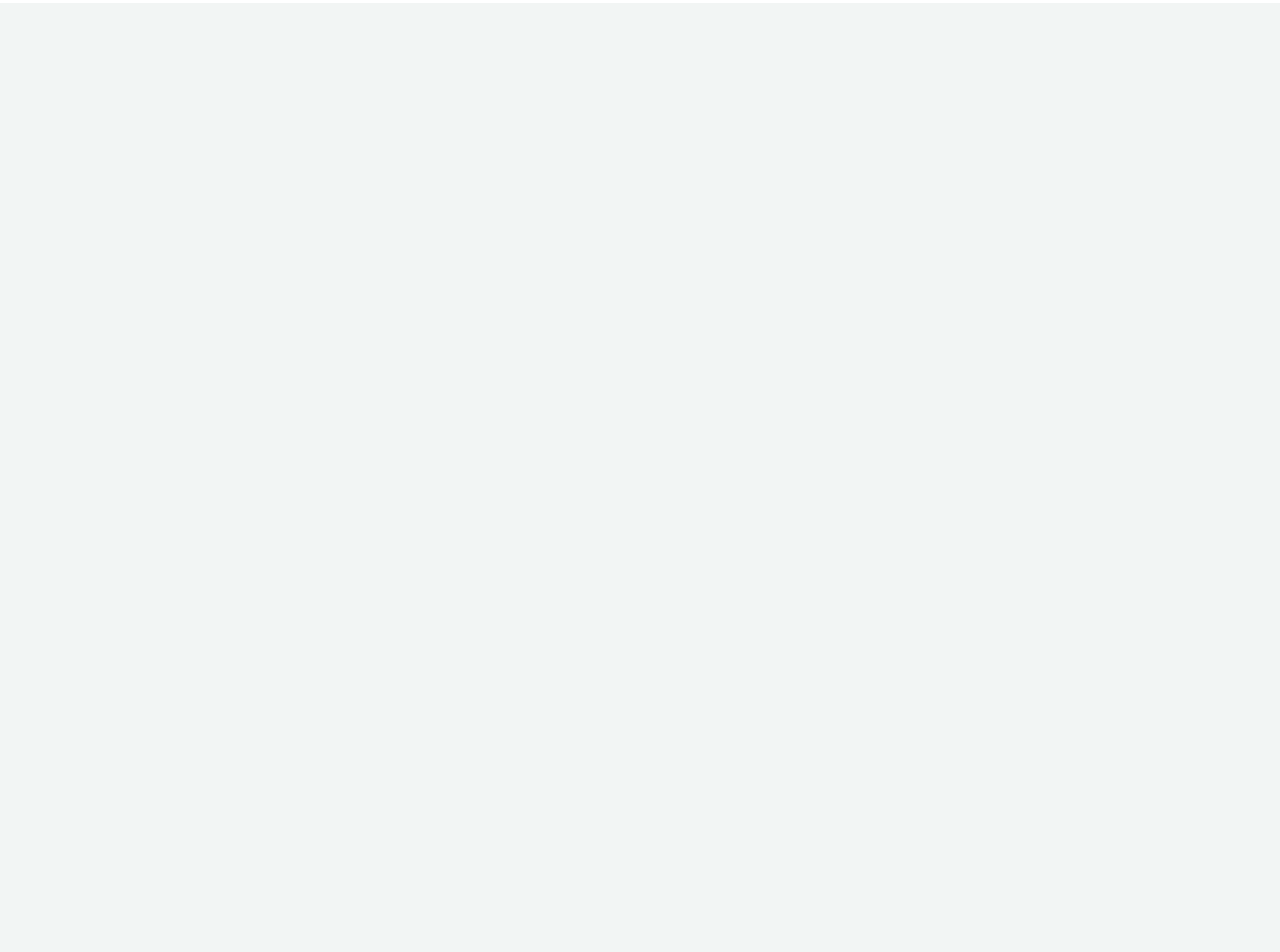
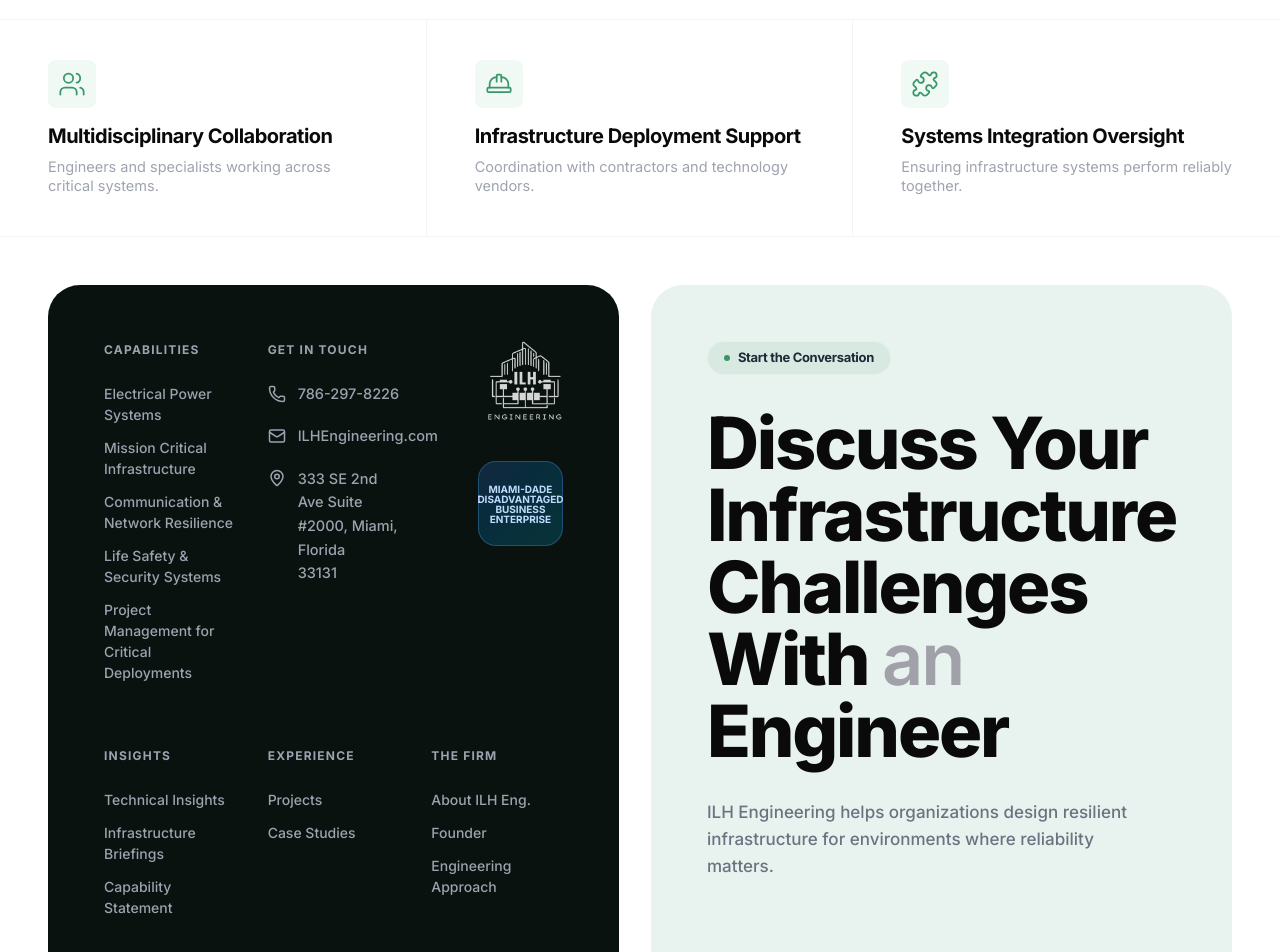
Before and after one commit to Yug210705/ILH_Engineering, a React (Vite) app: page / in a window 1280 px wide. Shown: the part 9680-10632 px from the top of the page. Before the commit the page ends 9683 px from the top, so only its background shows below. Built offline with nearby package versions, Linux system fonts and the light colour scheme.

Commit message:
Initialize massive high-fidelity Footer and Pre-Footer features section

```diff
--- a/src/App.jsx
+++ b/src/App.jsx
@@ -8,10 +8,11 @@ import ProjectExperience from './components/ProjectExperience';
 import Testimonials from './components/Testimonials';
 import Leadership from './components/Leadership';
 import EngineeringNetwork from './components/EngineeringNetwork';
+import Footer from './components/Footer';
 
 function App() {
   return (
-    <div className="min-h-screen bg-white w-full overflow-x-hidden pt-4 pb-20 text-[#0a0a0a]">
+    <div className="min-h-screen bg-white w-full overflow-x-hidden pt-4 pb-0 text-[#0a0a0a]">
       <Navbar />
       <Hero />
       <Experience />
@@ -22,6 +23,7 @@ function App() {
       <Testimonials />
       <Leadership />
       <EngineeringNetwork />
+      <Footer />
     </div>
   );
 }
--- /dev/null
+++ b/src/components/Footer.jsx
@@ -0,0 +1,165 @@
+import { Users, HardHat, Puzzle, Phone, Mail, MapPin, Twitter, Linkedin, Facebook, Instagram } from 'lucide-react';
+import { motion } from 'framer-motion';
+
+export default function Footer() {
+  const features = [
+    {
+      Icon: Users,
+      title: "Multidisciplinary Collaboration",
+      desc: "Engineers and specialists working across critical systems."
+    },
+    {
+      Icon: HardHat,
+      title: "Infrastructure Deployment Support",
+      desc: "Coordination with contractors and technology vendors."
+    },
+    {
+      Icon: Puzzle,
+      title: "Systems Integration Oversight",
+      desc: "Ensuring infrastructure systems perform reliably together."
+    }
+  ];
+
+  return (
+    <footer className="w-full bg-white pt-24">
+      {/* Top Features Row */}
+      <div className="w-full border-y border-gray-100 mb-12">
+        <div className="max-w-[1600px] mx-auto grid grid-cols-1 md:grid-cols-3 divide-y md:divide-y-0 md:divide-x divide-gray-100">
+          {features.map((f, i) => (
+            <div key={i} className="px-8 lg:px-12 py-10 flex flex-col items-start gap-4">
+              <div className="p-2.5 rounded-lg bg-[#f0f9f4]">
+                <f.Icon className="w-7 h-7 text-brand-green" strokeWidth={1.5} />
+              </div>
+              <div>
+                <h3 className="text-[20px] font-bold text-[#0a0a0a] leading-tight mb-2 tracking-tight">{f.title}</h3>
+                <p className="text-[#9ea3af] text-[14.5px] leading-snug">{f.desc}</p>
+              </div>
+            </div>
+          ))}
+        </div>
+      </div>
+
+      {/* Main Footer Content */}
+      <div className="max-w-[1600px] mx-auto px-6 lg:px-12 pb-20">
+        <div className="flex flex-col xl:flex-row gap-8 items-stretch">
+
+          {/* Left Dark Card */}
+          <div className="flex-[1.4] bg-[#0a120f] rounded-[32px] p-10 lg:p-14 text-white flex flex-col justify-between">
+            <div className="grid grid-cols-1 md:grid-cols-2 lg:grid-cols-3 gap-y-12 gap-x-8">
+              {/* Capabilities */}
+              <div className="flex flex-col gap-6">
+                <h4 className="text-[12px] font-bold uppercase tracking-widest text-[#9ca3af]">Capabilities</h4>
+                <ul className="flex flex-col gap-3 text-[14px] text-[#9ca3af] font-medium transition-colors">
+                  <li className="hover:text-white cursor-pointer">Electrical Power Systems</li>
+                  <li className="hover:text-white cursor-pointer">Mission Critical Infrastructure</li>
+                  <li className="hover:text-white cursor-pointer">Communication & Network Resilience</li>
+                  <li className="hover:text-white cursor-pointer">Life Safety & Security Systems</li>
+                  <li className="hover:text-white cursor-pointer">Project Management for Critical Deployments</li>
+                </ul>
+              </div>
+
+              {/* Get in Touch */}
+              <div className="flex flex-col gap-6 order-last lg:order-none">
+                <h4 className="text-[12px] font-bold uppercase tracking-widest text-[#9ca3af]">Get in Touch</h4>
+                <ul className="flex flex-col gap-5 text-[14.5px] text-[#9ca3af] font-medium">
+                  <li className="flex items-start gap-3">
+                    <Phone size={18} className="shrink-0 mt-0.5" />
+                    786-297-8226
+                  </li>
+                  <li className="flex items-start gap-3">
+                    <Mail size={18} className="shrink-0 mt-0.5" />
+                    ILHEngineering.com
+                  </li>
+                  <li className="flex items-start gap-3 leading-relaxed">
+                    <MapPin size={18} className="shrink-0 mt-0.5" />
+                    <span>333 SE 2nd Ave Suite<br/>#2000, Miami, Florida<br/>33131</span>
+                  </li>
+                </ul>
+              </div>
+
+              {/* Logo / Badge */}
+              <div className="flex flex-col items-start lg:items-end gap-10">
+                <div className="flex flex-col items-center">
+                   {/* Simplified Logo SVG representation */}
+                   <div className="flex flex-col items-center gap-2">
+                     <img src="/ilh-logo-hd.png" alt="ILH" className="h-[80px] w-auto brightness-0 invert opacity-90" />
+                   </div>
+                </div>
+                {/* Secondary Badge Mockup */}
+                <div className="w-[85px] h-[85px] p-2 bg-gradient-to-br from-blue-500/20 to-cyan-500/20 rounded-[18px] border border-blue-400/30 flex items-center justify-center text-[10px] text-blue-200 font-bold text-center leading-none">
+                  MIAMI-DADE DISADVANTAGED BUSINESS ENTERPRISE
+                </div>
+              </div>
+
+              {/* Insights */}
+              <div className="flex flex-col gap-6 pt-4">
+                <h4 className="text-[12px] font-bold uppercase tracking-widest text-[#9ca3af]">Insights</h4>
+                <ul className="flex flex-col gap-3 text-[14px] text-[#9ca3af] font-medium">
+                  <li className="hover:text-white cursor-pointer">Technical Insights</li>
+                  <li className="hover:text-white cursor-pointer">Infrastructure Briefings</li>
+                  <li className="hover:text-white cursor-pointer">Capability Statement</li>
+                </ul>
+              </div>
+
+              {/* Experience */}
+              <div className="flex flex-col gap-6 pt-4">
+                <h4 className="text-[12px] font-bold uppercase tracking-widest text-[#9ca3af]">Experience</h4>
+                <ul className="flex flex-col gap-3 text-[14px] text-[#9ca3af] font-medium">
+                  <li className="hover:text-white cursor-pointer">Projects</li>
+                  <li className="hover:text-white cursor-pointer">Case Studies</li>
+                </ul>
+              </div>
+
+              {/* The Firm */}
+              <div className="flex flex-col gap-6 pt-4">
+                <h4 className="text-[12px] font-bold uppercase tracking-widest text-[#9ca3af]">The Firm</h4>
+                <ul className="flex flex-col gap-3 text-[14px] text-[#9ca3af] font-medium">
+                  <li className="hover:text-white cursor-pointer">About ILH Eng.</li>
+                  <li className="hover:text-white cursor-pointer">Founder</li>
+                  <li className="hover:text-white cursor-pointer">Engineering Approach</li>
+                </ul>
+              </div>
+            </div>
+
+            {/* Bottom Section */}
+            <div className="pt-10 border-t border-dashed border-white/20 mt-16 flex flex-col md:flex-row items-center justify-between gap-8">
+              <span className="text-[#64748b] text-[13px] font-[500]">© 2026 ILH Engineering. All rights reserved.</span>
+              <div className="flex items-center gap-7">
+                <Twitter className="w-[18px] h-[18px] text-white/40 hover:text-white cursor-pointer transition-colors" />
+                <Linkedin className="w-[18px] h-[18px] text-white/40 hover:text-white cursor-pointer transition-colors" />
+                <Facebook className="w-[18px] h-[18px] text-white/40 hover:text-white cursor-pointer transition-colors" />
+                <Instagram className="w-[18px] h-[18px] text-white/40 hover:text-white cursor-pointer transition-colors" />
+              </div>
+            </div>
+          </div>
+
+          {/* Right Mint CTA Card */}
+          <div className="flex-1 bg-[#e8f2ee] rounded-[32px] p-10 lg:p-14 flex flex-col justify-between">
+            <div>
+               <div className="inline-flex items-center gap-2 bg-[#d7e9e1] text-[#1f2937] px-4 py-1.5 rounded-full text-[13px] font-bold tracking-tight border border-white/30 mb-8">
+                <div className="w-1.5 h-1.5 rounded-full bg-brand-green"></div>
+                Start the Conversation
+              </div>
+              <h2 className="text-[44px] sm:text-[54px] lg:text-[72px] font-[800] text-[#0a0a0a] leading-[1.0] tracking-[-0.03em] mb-8">
+                Discuss Your<br/>Infrastructure<br/>Challenges With <span className="text-[#a1a1aa] font-[600]">an</span><br/>Engineer
+              </h2>
+              <p className="text-[#6b7280] text-[17px] font-medium leading-[1.6] max-w-[440px]">
+                ILH Engineering helps organizations design resilient infrastructure for environments where reliability matters.
+              </p>
+            </div>
+
+            <div className="mt-20">
+              <button className="w-full bg-brand-green hover:bg-[#2e8451] text-white font-bold py-5 rounded-[12px] text-[18px] transition-all shadow-xl shadow-brand-green/20 mb-6">
+                Schedule Infrastructure Consultation
+              </button>
+              <p className="text-[#6b7280] text-[13.5px] font-medium text-center">
+                Speak directly with an experienced infrastructure engineer.
+              </p>
+            </div>
+          </div>
+
+        </div>
+      </div>
+    </footer>
+  );
+}
```
